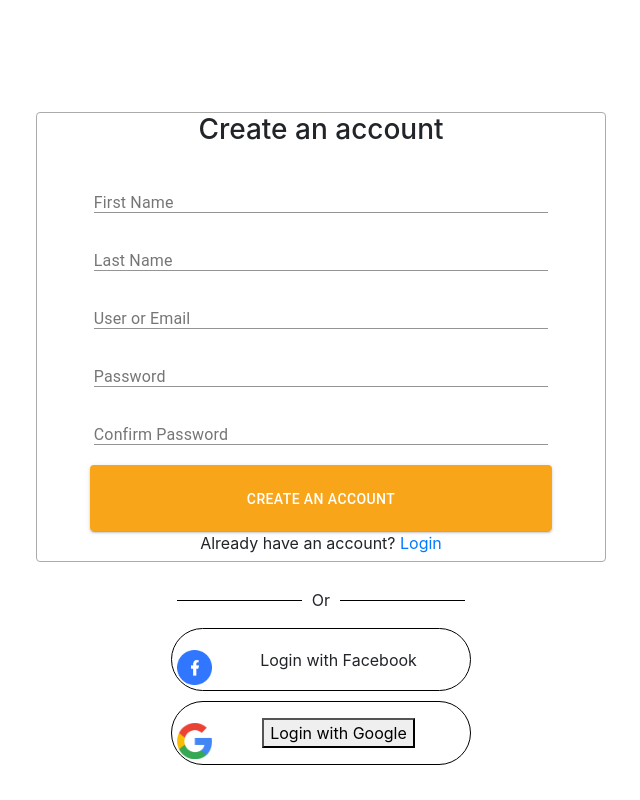
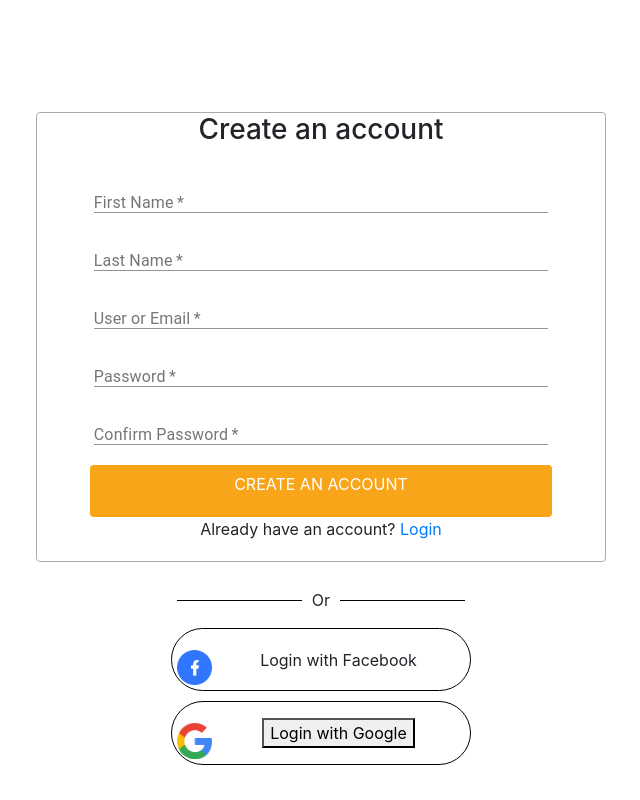
Before and after one commit to NomanSadick/travel-guru-demo, a React (Create React App) app: page /login in a window 1280 px wide. Shown: the whole page, without its empty margins (319-959 px from the left). Built offline with nearby package versions, Linux system fonts and the light colour scheme.

Commit message:
email validation done

```diff
--- a/src/Components/Login/Login.css
+++ b/src/Components/Login/Login.css
@@ -26,6 +26,7 @@
     padding-bottom:20px !important;
     width: 462px !important;
     background: #F9A51A !important;
+    color: #ffffff !important;
 
 }
 .MuiInputBase-input {
--- a/src/Components/Login/Login.js
+++ b/src/Components/Login/Login.js
@@ -10,10 +10,19 @@ import firebaseConfig from './firebase.config';
 
 
 const Login = () => {
+
     if (firebase.apps.length === 0) {
         firebase.initializeApp(firebaseConfig);
     }
 
+    const [user, setUser] = useState({
+        isSignedIn:false,
+        firstName:'',
+        lastName:'',
+        email:'',
+        password:'',
+        photo:''
+      })
 
     const [newUser, setNewUser] = useState(false)
     const [checked, setChecked] = React.useState(false);
@@ -37,18 +46,53 @@ const Login = () => {
             });
     }
 
+    const handleSubmit = () =>{
+
+    }
+
+    const handleBlur = (e) =>{
+        console.log(e.target.name, e.target.value);
+
+        let isFieldValid = true;
+        if(e.target.name === 'email'){
+
+            isFieldValid = /(.+)@(.+){2,}\.(.+){2,}/.test(e.target.value);
+
+        }
+
+        if(e.target.name === 'password'){
+            const isPasswordValid  = e.target.value.length > 8;
+            const passwordHasNumber  = /\d/.test(e.target.value);
+            isFieldValid = isPasswordValid && passwordHasNumber;
+        }
+
+
+        if(e.target.name === 'confirm password'){
+            const isPasswordValid  = e.target.value.length > 8;
+            const passwordHasNumber  = /\d/.test(e.target.value);
+            isFieldValid = isPasswordValid && passwordHasNumber;
+        }
+
+        if(isFieldValid){
+            const newUserInfo = {...user};
+             newUserInfo[e.target.name] = e.target.value;
+             setUser(newUserInfo);
+        }
+    }
+
     return (
 
         <div>
 
-            <div className="login-container">
+           <form onSubmit={handleSubmit}>
+           <div className="login-container">
                 {newUser ?
 
                     <div className="login-field">
                         <h3>Login</h3>
-                        <TextField className="text" id="standard-basic" label="First Name" />
+                        <TextField className="text" name="email" onBlur={handleBlur} id="standard-basic" type="email" label="User or Email" required/>
                         <br />
-                        <TextField className="text" id="standard-basic" label="Last Name" />
+                        <TextField className="text" name="password" onBlur={handleBlur} id="standard-basic" type="password" label="Password" required/>
                         <br />
                         <div className="remember">
                             <div>
@@ -62,25 +106,24 @@ const Login = () => {
                                 <p>Forgot password</p>
                             </div>
                         </div>
-                        <Button className="btn" variant="contained" color="secondary">Login</Button>
-
+                        <input type="button" value="LOGIN" className="btn" color="secondary"/>
                         <p>Don't have an account? <a href="#login" onClick={() => setNewUser(!newUser)}>Create an account</a></p>
                     </div>
                     :
 
                     <div className="login-field">
                         <h3>Create an account</h3>
-                        <TextField className="text" id="standard-basic" label="First Name" />
+                        <TextField className="text" name="firstName" onBlur={handleBlur} id="standard-basic" type="name" label="First Name" required/>
                         <br />
-                        <TextField className="text" id="standard-basic" label="Last Name" />
+                        <TextField className="text" name="lastName" onBlur={handleBlur} id="standard-basic" type="name"  label="Last Name" required/>
                         <br />
-                        <TextField className="text" id="standard-basic" label="User or Email" />
+                        <TextField className="text" name="email" onBlur={handleBlur} id="standard-basic" type="email" label="User or Email" required/>
                         <br />
-                        <TextField className="text" id="standard-basic" label="Password" />
+                        <TextField className="text" name="password" onBlur={handleBlur} id="standard-basic" type="password" label="Password" required/>
                         <br />
-                        <TextField className="text" id="standard-basic" label="Confirm Password" />
+                        <TextField className="text" name="confirm password" onBlur={handleBlur} id="standard-basic" type="password" label="Confirm Password" required/>
                         <br />
-                        <Button className="btn" variant="contained" color="secondary">Create an account</Button>
+                        <input type="button" value="CREATE AN ACCOUNT" className="btn" color="secondary"/>
                         <p>Already have an account? <a href="#login" onClick={() => setNewUser(!newUser)}>Login</a> </p>
                     </div>
 
@@ -98,6 +141,7 @@ const Login = () => {
                     <div></div>
                 </div>
 
+           </form>
         </div>
     );
 };
```
Also changed, not shown: 1 other file (tests, documents, lock files or other folders).
